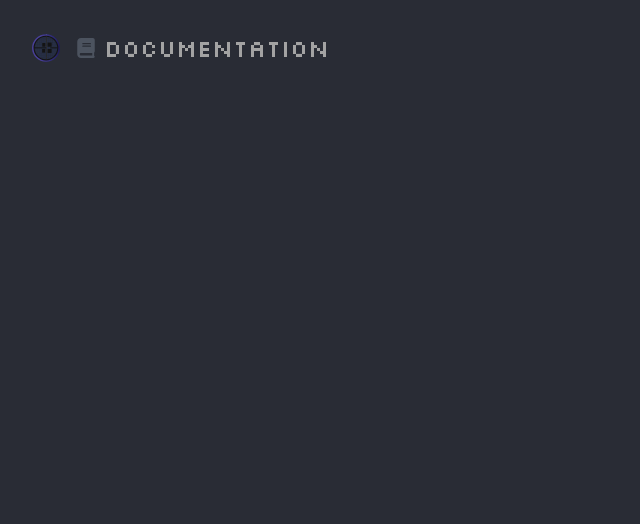
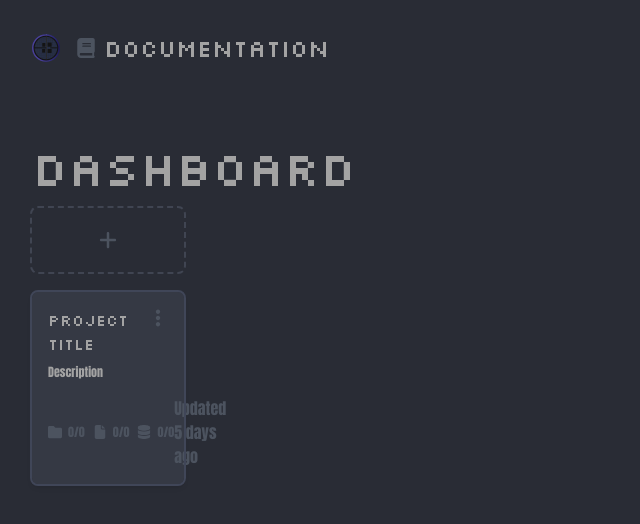
Before and after one commit to ayushk7/CodeWire, a Vue app: page / in a window 1280 px wide. Shown: the top 524 px of the page, without its empty margins (0-640 px from the left). Built offline with nearby package versions, Linux system fonts and the light colour scheme.

Commit message:
add Icons

```diff
--- /dev/null
+++ b/src/components/DashBoard.vue
@@ -0,0 +1,39 @@
+<script setup>
+import AddIcon from "./icons/IconAdd.vue";
+import DotsIcon from "./icons/IconDots.vue";
+import FileIcon from "./icons/IconFile.vue";
+import FolderIcon from "./icons/IconFolder.vue";
+import DatabaseIcon from "./icons/IconDatabase.vue";
+</script>
+
+<template>
+  <h1 class="text-5xl mb-4">Dashboard</h1>
+  <div
+    class="outline-dashed outline-2 outline-dot-line w-full h-16 p-4 mb-5 rounded-md text-3xl flex place-content-center">
+    <add-icon class="self-center text-icon" />
+  </div>
+  <div class="shadow-md outline outline-2 outline-border bg-box-bg w-full p-4 rounded-md">
+    <div class="flex justify-between mb-2 col-span-full row-span-full">
+      <h2 class=" text-base">Project Title</h2>
+      <div class="text-icon">
+        <DotsIcon />
+      </div>
+    </div>
+    <div class="text-xs ">
+      Description
+    </div>
+    <div class="flex justify-between mt-4 col-span-full row-span-full">
+      <div class="flex items-center">
+        <FolderIcon class="text-icon h-3.5 w-3.5 mr-1.5" />
+        <span class="text-xs text-icon mr-2">0/0</span>
+        <FileIcon class="text-icon h-3.5 w-3.5 mr-1.5" />
+        <span class="text-xs text-icon mr-2">0/0</span>
+        <DatabaseIcon class="text-shadow text-icon h-3.5 w-3.5 mr-1.5" />
+        <span class="text-xs text-icon">0/0</span>
+      </div>
+      <div class="text-icon">
+        Updated 5 days ago
+      </div>
+    </div>
+  </div>
+</template>
--- /dev/null
+++ b/src/components/icons/IconAdd.vue
@@ -0,0 +1,8 @@
+<template>
+  <svg aria-label="[title]" fill="currentColor" height="20" role="img" viewBox="0 0 448 512" width="20"
+       xmlns="http://www.w3.org/2000/svg">
+    <title>Add Project</title>
+    <path
+      d="M432 256c0 17.69-14.33 32.01-32 32.01H256v144c0 17.69-14.33 31.99-32 31.99s-32-14.3-32-31.99v-144H48c-17.67 0-32-14.32-32-32.01s14.33-31.99 32-31.99H192v-144c0-17.69 14.33-32.01 32-32.01s32 14.32 32 32.01v144h144C417.7 224 432 238.3 432 256z" />
+  </svg>
+</template>
--- a/src/components/icons/IconDashboard.vue
+++ b/src/components/icons/IconDashboard.vue
@@ -1,5 +1,8 @@
 <template>
-  <svg xmlns="http://www.w3.org/2000/svg" width="20" height="20" fill="currentColor" viewBox="0 0 512 512">
-    <path d="M512 256C512 397.4 397.4 512 256 512C114.6 512 0 397.4 0 256C0 114.6 114.6 0 256 0C397.4 0 512 114.6 512 256zM280 292.7V88C280 74.75 269.3 64 256 64C242.7 64 232 74.75 232 88V292.7C208.5 302.1 192 325.1 192 352C192 387.3 220.7 416 256 416C291.3 416 320 387.3 320 352C320 325.1 303.5 302.1 280 292.7zM144 176C161.7 176 176 161.7 176 144C176 126.3 161.7 112 144 112C126.3 112 112 126.3 112 144C112 161.7 126.3 176 144 176zM96 224C78.33 224 64 238.3 64 256C64 273.7 78.33 288 96 288C113.7 288 128 273.7 128 256C128 238.3 113.7 224 96 224zM416 288C433.7 288 448 273.7 448 256C448 238.3 433.7 224 416 224C398.3 224 384 238.3 384 256C384 273.7 398.3 288 416 288zM368 112C350.3 112 336 126.3 336 144C336 161.7 350.3 176 368 176C385.7 176 400 161.7 400 144C400 126.3 385.7 112 368 112z"/>
+  <svg aria-label="[title]" fill="currentColor" height="20" role="img" viewBox="0 0 512 512" width="20"
+       xmlns="http://www.w3.org/2000/svg">
+    <title>DashBoard</title>
+    <path
+      d="M512 256C512 397.4 397.4 512 256 512C114.6 512 0 397.4 0 256C0 114.6 114.6 0 256 0C397.4 0 512 114.6 512 256zM280 292.7V88C280 74.75 269.3 64 256 64C242.7 64 232 74.75 232 88V292.7C208.5 302.1 192 325.1 192 352C192 387.3 220.7 416 256 416C291.3 416 320 387.3 320 352C320 325.1 303.5 302.1 280 292.7zM144 176C161.7 176 176 161.7 176 144C176 126.3 161.7 112 144 112C126.3 112 112 126.3 112 144C112 161.7 126.3 176 144 176zM96 224C78.33 224 64 238.3 64 256C64 273.7 78.33 288 96 288C113.7 288 128 273.7 128 256C128 238.3 113.7 224 96 224zM416 288C433.7 288 448 273.7 448 256C448 238.3 433.7 224 416 224C398.3 224 384 238.3 384 256C384 273.7 398.3 288 416 288zM368 112C350.3 112 336 126.3 336 144C336 161.7 350.3 176 368 176C385.7 176 400 161.7 400 144C400 126.3 385.7 112 368 112z" />
   </svg>
 </template>
--- /dev/null
+++ b/src/components/icons/IconDatabase.vue
@@ -0,0 +1,8 @@
+<template>
+  <svg aria-label="[title]" fill="currentColor" height="20" role="img" viewBox="0 0 448 512" width="20"
+       xmlns="http://www.w3.org/2000/svg">
+    <title>Project DataBases</title>
+    <path
+      d="M448 80V128C448 172.2 347.7 208 224 208C100.3 208 0 172.2 0 128V80C0 35.82 100.3 0 224 0C347.7 0 448 35.82 448 80zM393.2 214.7C413.1 207.3 433.1 197.8 448 186.1V288C448 332.2 347.7 368 224 368C100.3 368 0 332.2 0 288V186.1C14.93 197.8 34.02 207.3 54.85 214.7C99.66 230.7 159.5 240 224 240C288.5 240 348.3 230.7 393.2 214.7V214.7zM54.85 374.7C99.66 390.7 159.5 400 224 400C288.5 400 348.3 390.7 393.2 374.7C413.1 367.3 433.1 357.8 448 346.1V432C448 476.2 347.7 512 224 512C100.3 512 0 476.2 0 432V346.1C14.93 357.8 34.02 367.3 54.85 374.7z" />
+  </svg>
+</template>
--- a/src/components/icons/IconDocumentation.vue
+++ b/src/components/icons/IconDocumentation.vue
@@ -1,5 +1,8 @@
 <template>
-  <svg xmlns="http://www.w3.org/2000/svg" width="20" height="20" fill="currentColor" viewBox="0 0 448 512">
-    <path d="M448 336v-288C448 21.49 426.5 0 400 0H96C42.98 0 0 42.98 0 96v320c0 53.02 42.98 96 96 96h320c17.67 0 32-14.33 32-31.1c0-11.72-6.607-21.52-16-27.1v-81.36C441.8 362.8 448 350.2 448 336zM143.1 128h192C344.8 128 352 135.2 352 144C352 152.8 344.8 160 336 160H143.1C135.2 160 128 152.8 128 144C128 135.2 135.2 128 143.1 128zM143.1 192h192C344.8 192 352 199.2 352 208C352 216.8 344.8 224 336 224H143.1C135.2 224 128 216.8 128 208C128 199.2 135.2 192 143.1 192zM384 448H96c-17.67 0-32-14.33-32-32c0-17.67 14.33-32 32-32h288V448z"/>
+  <svg aria-label="[title]" fill="currentColor" height="20" role="img" viewBox="0 0 448 512" width="20"
+       xmlns="http://www.w3.org/2000/svg">
+    <title>Documentation</title>
+    <path
+      d="M448 336v-288C448 21.49 426.5 0 400 0H96C42.98 0 0 42.98 0 96v320c0 53.02 42.98 96 96 96h320c17.67 0 32-14.33 32-31.1c0-11.72-6.607-21.52-16-27.1v-81.36C441.8 362.8 448 350.2 448 336zM143.1 128h192C344.8 128 352 135.2 352 144C352 152.8 344.8 160 336 160H143.1C135.2 160 128 152.8 128 144C128 135.2 135.2 128 143.1 128zM143.1 192h192C344.8 192 352 199.2 352 208C352 216.8 344.8 224 336 224H143.1C135.2 224 128 216.8 128 208C128 199.2 135.2 192 143.1 192zM384 448H96c-17.67 0-32-14.33-32-32c0-17.67 14.33-32 32-32h288V448z" />
   </svg>
 </template>
--- /dev/null
+++ b/src/components/icons/IconDots.vue
@@ -0,0 +1,8 @@
+<template>
+  <svg aria-label="[title]" fill="currentColor" height="20" role="img" viewBox="0 0 128 512" width="20"
+       xmlns="http://www.w3.org/2000/svg">
+    <title>More Options</title>
+    <path
+      d="M64 360C94.93 360 120 385.1 120 416C120 446.9 94.93 472 64 472C33.07 472 8 446.9 8 416C8 385.1 33.07 360 64 360zM64 200C94.93 200 120 225.1 120 256C120 286.9 94.93 312 64 312C33.07 312 8 286.9 8 256C8 225.1 33.07 200 64 200zM64 152C33.07 152 8 126.9 8 96C8 65.07 33.07 40 64 40C94.93 40 120 65.07 120 96C120 126.9 94.93 152 64 152z" />
+  </svg>
+</template>
--- /dev/null
+++ b/src/components/icons/IconFile.vue
@@ -0,0 +1,8 @@
+<template>
+  <svg aria-label="[title]" fill="currentColor" height="20" role="img" viewBox="0 0 384 512" width="20"
+       xmlns="http://www.w3.org/2000/svg">
+    <title>Project Files</title>
+    <path
+      d="M0 64C0 28.65 28.65 0 64 0H224V128C224 145.7 238.3 160 256 160H384V448C384 483.3 355.3 512 320 512H64C28.65 512 0 483.3 0 448V64zM256 128V0L384 128H256z" />
+  </svg>
+</template>
--- /dev/null
+++ b/src/components/icons/IconFolder.vue
@@ -0,0 +1,8 @@
+<template>
+  <svg aria-label="[title]" fill="currentColor" height="20" role="img" viewBox="0 0 512 512" width="20"
+       xmlns="http://www.w3.org/2000/svg">
+    <title>Project Folders</title>
+    <path
+      d="M512 144v288c0 26.5-21.5 48-48 48h-416C21.5 480 0 458.5 0 432v-352C0 53.5 21.5 32 48 32h160l64 64h192C490.5 96 512 117.5 512 144z" />
+  </svg>
+</template>
--- a/src/components/icons/IconSupport.vue
+++ b/src/components/icons/IconSupport.vue
@@ -1,7 +1,14 @@
 <template>
-  <svg xmlns="http://www.w3.org/2000/svg" width="20" height="20" fill="currentColor">
-    <path
-      d="M10 3.22l-.61-.6a5.5 5.5 0 0 0-7.666.105 5.5 5.5 0 0 0-.114 7.665L10 18.78l8.39-8.4a5.5 5.5 0 0 0-.114-7.665 5.5 5.5 0 0 0-7.666-.105l-.61.61z"
-    />
+  <svg aria-label="[title]" fill="currentColor" height="20" role="img" viewBox="0 0 193 169" width="20"
+       xmlns="http://www.w3.org/2000/svg">
+    <title>Code Wire Support</title>
+    <path d="M1.1,167.3c10-12.5,18.6-24.1,22.1-38.7C14,118.9,7,108,4,95.1C-2.3,68,7,45.9,26.6,27.7c16-14.9,35.5-22.4,57.1-24.8
+		c28.5-3.1,54.9,2.1,78.2,19.3c19.2,14.2,31,32.9,31.1,57.4c0.1,22.8-10.3,40.9-27.6,54.7c-30.5,24.2-65,27.7-101.7,18
+		c-2.1-0.6-4.1-1.2-6.2-1.9c-10.8,7.4-21.8,14.1-34.7,16.8c-5.3,1.1-10.8,1.5-16.3,1.8C4.9,169.2,3.4,168.1,1.1,167.3z M97.2,37.6
+		c0,0.1,0,0.3,0,0.4c-2.8,0-5.7-0.1-8.5,0c-11.1,0.4-19.5,8.1-21,19c-0.8,5.4,1.4,9.2,5.7,10c4.4,0.8,7.4-1.8,8.6-7.5
+		c1-4.3,3.2-6.7,8-6.5c4.8,0.2,9.7,0.1,14.5,0c3.5-0.1,6.2,1.1,7.3,4.6c1.2,3.8-0.4,6.4-3.7,8.3c-5,2.9-10.1,5.8-15,8.8
+		c-6,3.6-8,9.1-5.1,15.2c1.1,2.2,4,4.6,6.2,4.7c2.2,0.1,5.8-1.9,6.6-3.9c1.5-3.7,4-5.4,7-7.2c3-1.7,5.9-3.7,8.9-5.5
+		c8-5.1,11.6-12.4,10.1-21.6c-1.6-9.3-7.1-15.7-16.7-17.5C105.9,38.1,101.5,38,97.2,37.6z M104.1,112.5c0-5.8-3.6-9.5-9.2-9.5
+		c-5.7-0.1-9.5,3.6-9.5,9.2c0,5.3,4.2,9.9,9.2,9.9C100,122,104.1,117.9,104.1,112.5z" />
   </svg>
 </template>
--- a/src/components/icons/IconTooling.vue
+++ /dev/null
@@ -1,19 +0,0 @@
-<!-- This icon is from <https://github.com/Templarian/MaterialDesign>, distributed under Apache 2.0 (https://www.apache.org/licenses/LICENSE-2.0) license-->
-<template>
-  <svg
-    xmlns="http://www.w3.org/2000/svg"
-    xmlns:xlink="http://www.w3.org/1999/xlink"
-    aria-hidden="true"
-    role="img"
-    class="iconify iconify--mdi"
-    width="24"
-    height="24"
-    preserveAspectRatio="xMidYMid meet"
-    viewBox="0 0 24 24"
-  >
-    <path
-      d="M20 18v-4h-3v1h-2v-1H9v1H7v-1H4v4h16M6.33 8l-1.74 4H7v-1h2v1h6v-1h2v1h2.41l-1.74-4H6.33M9 5v1h6V5H9m12.84 7.61c.1.22.16.48.16.8V18c0 .53-.21 1-.6 1.41c-.4.4-.85.59-1.4.59H4c-.55 0-1-.19-1.4-.59C2.21 19 2 18.53 2 18v-4.59c0-.32.06-.58.16-.8L4.5 7.22C4.84 6.41 5.45 6 6.33 6H7V5c0-.55.18-1 .57-1.41C7.96 3.2 8.44 3 9 3h6c.56 0 1.04.2 1.43.59c.39.41.57.86.57 1.41v1h.67c.88 0 1.49.41 1.83 1.22l2.34 5.39z"
-      fill="currentColor"
-    ></path>
-  </svg>
-</template>
```
Also changed, not shown: src/components/Dashboard.vue (deleted, +0 -7 lines).
